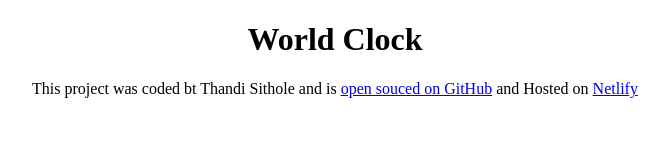
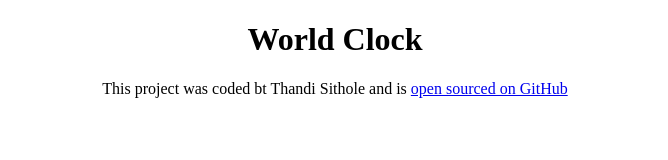
Before and after one commit to Thandi06/world-clock, a plain HTML site: page index.html in a window 1280 px wide. Shown: the whole page, without its empty margins (305-973 px from the left). Drawn offline with Linux system fonts and the light colour scheme.

Commit message:
world clock

```diff
--- a/index.html
+++ b/index.html
@@ -9,8 +9,8 @@
 <body>
     <h1>World Clock</h1>
     <footer>
-        This project was coded bt Thandi Sithole and is <a href="#" target="_blank"> open souced on GitHub</a>
-        and Hosted on <a href="#">Netlify</a>
+        This project was coded bt Thandi Sithole and is <a href="https://github.com/Thandi06/world-clock.git" target="_blank"> open sourced on GitHub</a>
+
     </footer>
     <script src="src/script.js"></script>
 </body>
```
